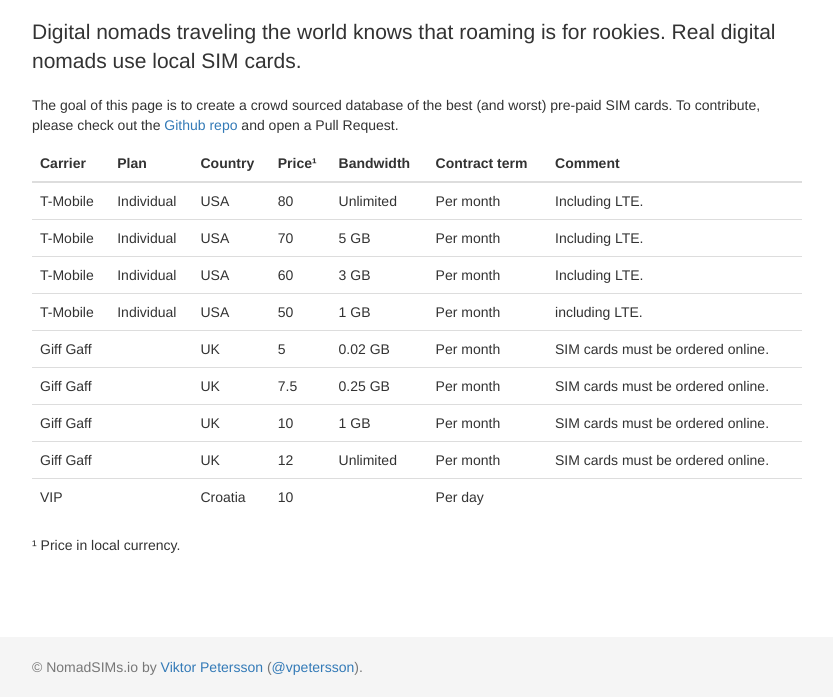
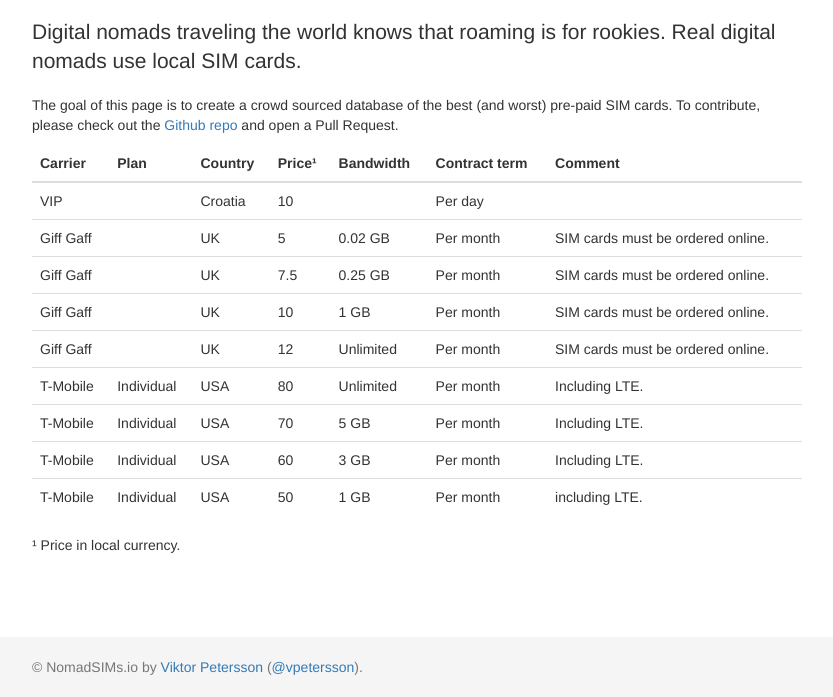
Before and after one commit to vpetersson/nomadsims.io, a plain HTML site: page index.html in a window 1280 px wide. Shown: the part 103-800 px from the top of the page, without its empty margins (223-1056 px from the left). Drawn offline with nearby package versions, Linux system fonts and the light colour scheme.

Commit message:
add sorting by country

```diff
--- a/index.html
+++ b/index.html
@@ -59,6 +59,10 @@
     <script>
     $.ajax({url: 'db.json',
         success: function(data, success) {
+            var sorter = function(a, b) {
+                return a.country.toUpperCase().localeCompare(b.country.toUpperCase());
+            }
+            data.plans.sort(sorter);
             for (var i=0, a=data; i < a.plans.length; i++) {
                 $('#simtable').append('<tr>'+
                         '<td>' + a.plans[i].carrier+'</td>'+
```
Lines whose indentation alone changed are shown as unchanged.
